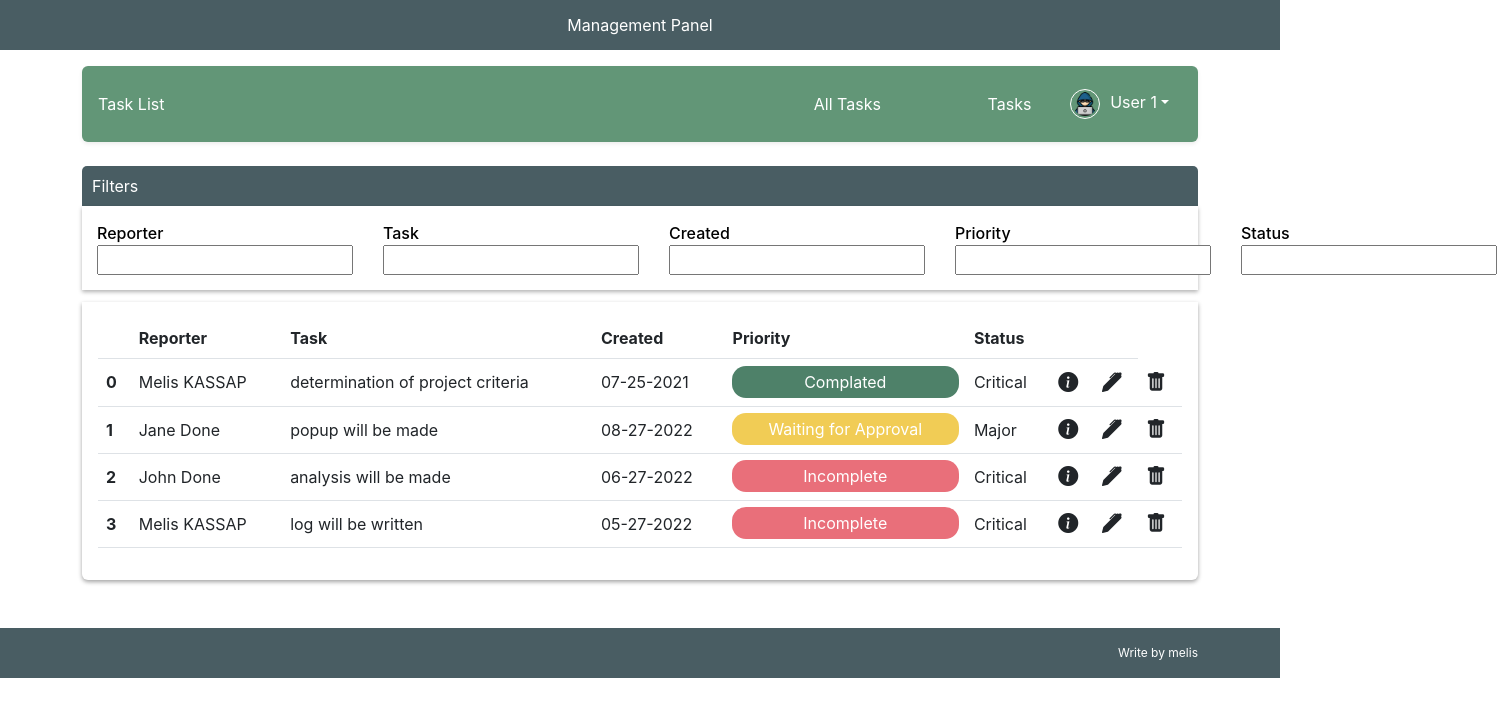
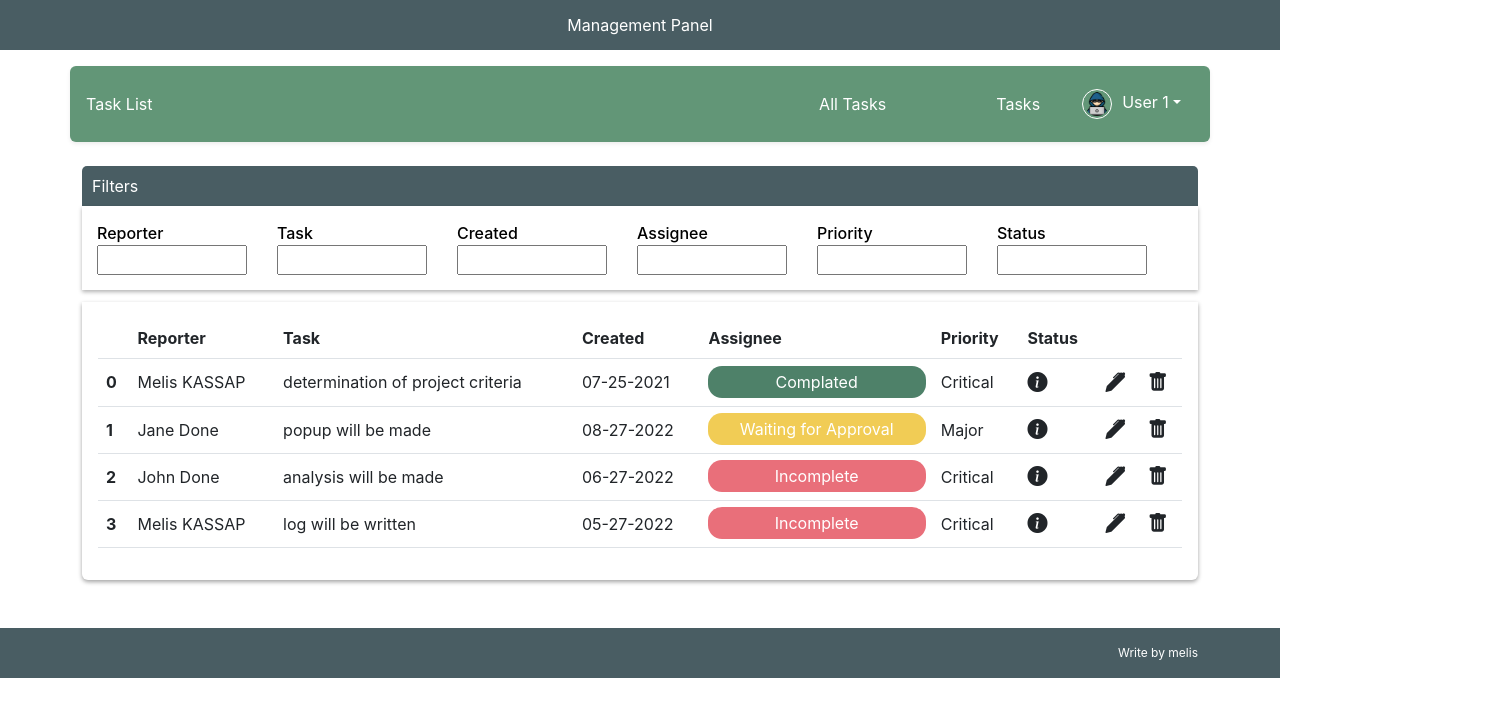
Before and after one commit to melisKassap/managementPanel, a React (Create React App) app: page / in a window 1280 px wide. Shown: the top 716 px of the page, 1512 px wide, since content can reach past the window. Built offline with nearby package versions, Linux system fonts and the light colour scheme.

Commit message:
responsive edit done

```diff
--- a/src/components/header/header.js
+++ b/src/components/header/header.js
@@ -11,16 +11,16 @@ export class Header extends Component {
         <div className="col-lg-12 col-md-12 col-sm-12 col-12 d-flex align-items-center justify-content-center header-top w-100">
           Management Panel
         </div>
-        <div className="container">
+        <div className="container no-padding">
           <div className="header-menu d-flex shadow-sm p-3 mb-4  mt-3 rounded">
             <div className="col-lg-7 col-md-7 col-sm-3 col-3 header-left-menu">
               Task List
             </div>
             <div className="col-lg-5 col-md-5 col-sm-9 col-9 d-flex align-items-center header-right-menu">
-              <div className="col-lg-4 col-md-4 col-sm-4 col-4">All Tasks</div>
+              <div className="col-lg-4 col-md-4 col-sm-4 col-3">All Tasks</div>
               <div className="col-lg-4 col-md-4 col-sm-4 col-4">Tasks</div>
 
-              <div className="col-lg-4 col-md-4 col-sm-4 col-4 dropdown header-user-menu">
+              <div className="col-lg-4 col-md-4 col-sm-4 col-5 dropdown header-user-menu">
                 <button className="btn dropdown-toggle" type="button" id="dropdownMenuButton" data-bs-toggle="dropdown" aria-haspopup="true" aria-expanded="false">
                 <img className="avatarImage" src={adminImage} />
                   User 1
--- a/src/components/tasks/tasks.js
+++ b/src/components/tasks/tasks.js
@@ -7,10 +7,10 @@ export class Tasks extends Component {
     super();
     let data = [
 
-      { t: "1", reporter: "Melis KASSAP", task: "determination of project criteria", created: "07-25-2021", priority: "Complated", status: "Critical", priorityType: "status-context status-success" },
-      { t: "2", reporter: "Jane Done", task: "popup will be made", created: "08-27-2022", priority: "Waiting for Approval", status: "Major", priorityType: "status-context status-waiting" },
-      { t: "3", reporter: "John Done", task: "analysis will be made", created: "06-27-2022", priority: "Incomplete", status: "Critical", priorityType: "status-context status-incomplate" },
-      { t: "4", reporter: "Melis KASSAP", task: "log will be written", created: "05-27-2022", priority: "Incomplete", status: "Critical", priorityType: "status-context status-incomplate" },
+      { t: "1", reporter: "Melis KASSAP", task: "determination of project criteria",assignee:"Jane Done", created: "07-25-2021", priority: "Complated", status: "Critical", priorityType: "status-context status-success" },
+      { t: "2", reporter: "Jane Done", task: "popup will be made", created: "08-27-2022", assignee:"Melis KASSAP",priority: "Waiting for Approval", status: "Major", priorityType: "status-context status-waiting" },
+      { t: "3", reporter: "John Done", task: "analysis will be made", created: "06-27-2022", assignee:"John Done",priority: "Incomplete", status: "Critical", priorityType: "status-context status-incomplate" },
+      { t: "4", reporter: "Melis KASSAP", task: "log will be written", created: "05-27-2022", assignee:"Jane Done",priority: "Incomplete", status: "Critical", priorityType: "status-context status-incomplate" },
 
     ];
 
@@ -46,6 +46,9 @@ export class Tasks extends Component {
     if (this.state.createdFilter) {
       filteredData = this.state.data.filter(dt => dt.created.toLowerCase().includes(this.state.createdFilter))
     }
+    if(this.state.assigneeFilter){
+      filteredData = this.state.data.filter(dt => dt.assignee.toLowerCase().includes(this.state.assigneeFilter))
+    }
 
     if (this.state.priorityFilter) {
       filteredData = this.state.data.filter(dt => dt.priority.toLowerCase().includes(this.state.priorityFilter))
@@ -60,7 +63,7 @@ export class Tasks extends Component {
         <div className="filter-table-container">
           <div className="filter-table ">
             <div className="col-lg-12 col-md-12 col-sm-12 col-12 d-flex align-items-center filterTitle h-100">Filters</div>
-            <div className="col-lg-12 col-md-12 col-sm-12 col-12 filterInput">
+            <div className="table-responsive col-lg-12 col-md-12 col-sm-12 col-12 filterInput">
               <thead>
                 <tr>
 
@@ -98,6 +101,17 @@ export class Tasks extends Component {
                     />
                   </th>
                   <th scope="col">
+                    Assignee
+                    <br />
+                    <input
+                      type="text"
+                      value={this.state.assigneeFilter}
+                      onChange={(e) =>
+                        this.setState({ assigneeFilter: e.target.value })
+                      }
+                    />
+                  </th>
+                  <th scope="col">
                     Priority
                     <br />
                     <input
@@ -127,7 +141,7 @@ export class Tasks extends Component {
           </div>
         </div>
 
-        <div className="table-items-container shadow-sm p-3 mb-5  mt-5 rounded">
+        <div className="table-responsive table-items-container shadow-sm p-3 mb-5  mt-5 rounded">
           <Table>
             <thead>
               <tr>
@@ -142,6 +156,10 @@ export class Tasks extends Component {
                 </th>
                 <th scope="col">
                   Created
+
+                </th>
+                <th scope="col">
+                  Assignee
 
                 </th>
                 <th scope="col">
--- a/src/styles/index.scss
+++ b/src/styles/index.scss
@@ -18,3 +18,6 @@ code {
 .cpointer{
   cursor: pointer;
 }
+.no-padding{
+  padding: 0;
+}
--- a/src/styles/tasks/tasks.scss
+++ b/src/styles/tasks/tasks.scss
@@ -31,6 +31,9 @@
                                         color: $defaultBlack;
                                         font-weight: 500;
                                         padding: 15px 15px;
+                                        input{
+                                                width: 150px;
+                                        }
                                 }
                         }
 
```
